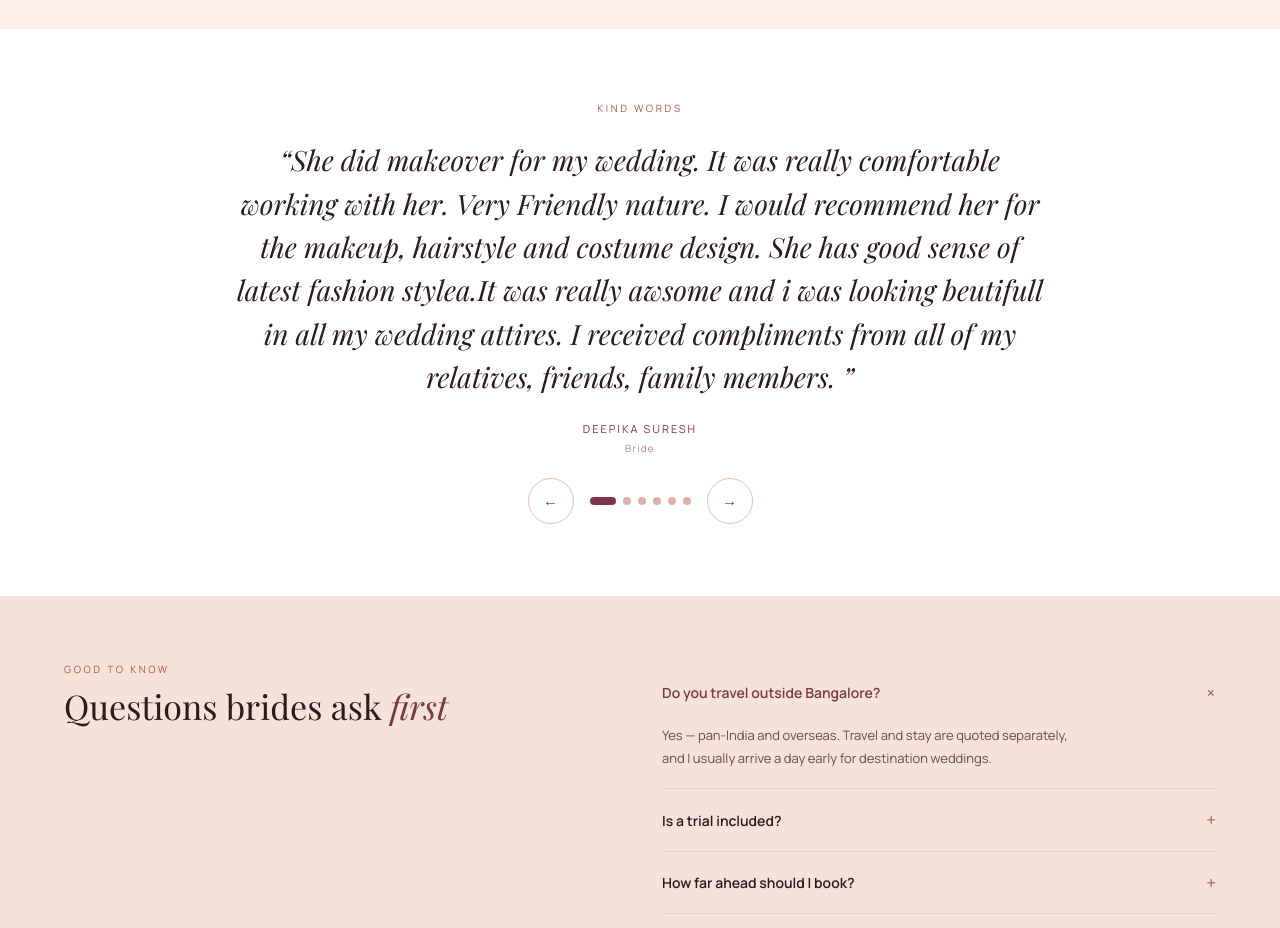
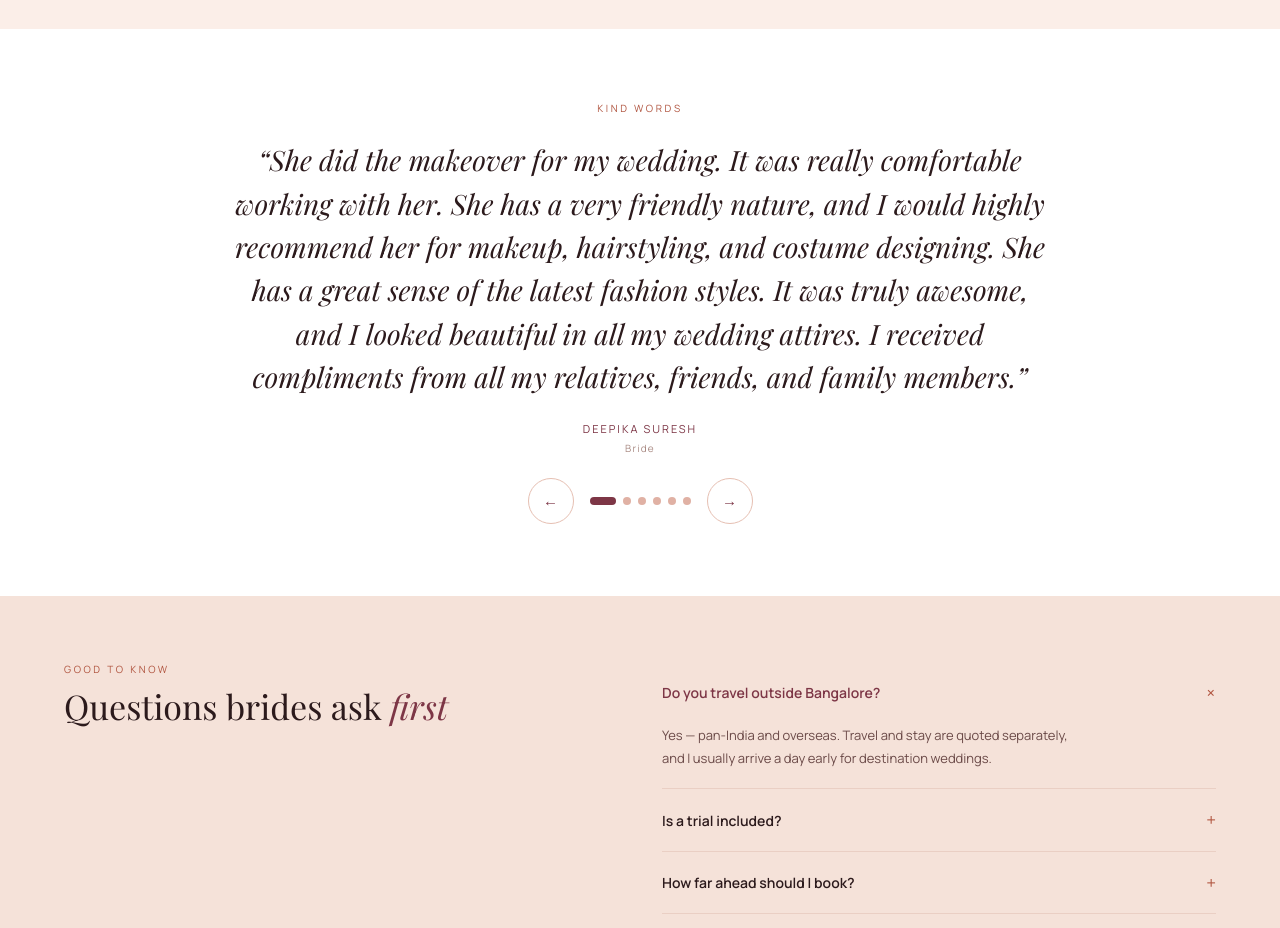
Before and after one commit to vvarthan7/nagasushmitha-mua-design, a React (Vite) app: page / in a window 1280 px wide. Shown: the part 4360-5288 px from the top of the page. Built offline with nearby package versions, Linux system fonts and the light colour scheme.

Commit message:
fix: testimonials

```diff
--- a/src/data.ts
+++ b/src/data.ts
@@ -238,19 +238,19 @@ export const faqs: FaqItem[] = [
 export const testimonials: Testimonial[] = [
   {
     testimonial:
-      "She did makeover for my wedding. It was really comfortable working with her. Very Friendly nature. I would recommend her for the makeup, hairstyle and costume design. She has good sense of latest fashion stylea.It was really awsome and i was looking beutifull in all my wedding attires. I received compliments from all of my relatives, friends, family members. ",
+      "She did the makeover for my wedding. It was really comfortable working with her. She has a very friendly nature, and I would highly recommend her for makeup, hairstyling, and costume designing. She has a great sense of the latest fashion styles. It was truly awesome, and I looked beautiful in all my wedding attires. I received compliments from all my relatives, friends, and family members.",
     name: "Deepika Suresh",
     meta: "Bride",
   },
   {
     testimonial:
-      "*A wonderful MUA* I had got make up done by sushmitha for the first time for my baby shower. The attention to small detailing that she gave was very impressive and I was super happy about how I looked at the end of the session. Very professional and understanding about how we want to look, which is very important. More power to you girl, way to go!",
+      "*A wonderful MUA*, I had my makeup done by Sushmitha for the first time for my baby shower. The attention to detail she gave was very impressive, and I was extremely happy with how I looked at the end of the session. She is very professional and understanding of how we want to look, which is very important. More power to you, girl! Way to go!",
     name: "Hema katta",
     meta: "Baby Shower",
   },
   {
     testimonial:
-      "You're an amazing artist. Truly not just the hands ... but your soul... pure magic... n obviously it showed ",
+      "You’re an amazing artist. Truly, it’s not just your hands, but your soul that creates pure magic. And obviously, it showed.",
     name: "Dr.Ranjana",
     meta: "Bride",
   },
@@ -262,7 +262,7 @@ export const testimonials: Testimonial[] = [
   },
   {
     testimonial:
-      "Today makeup was lit 🔥Like literally soooo manyyyyyyy manyyyy manyyyy compliments Thanks a Lott for such an amazing makeup for my best day",
+      "Makeup was lit! 🔥 Literally, I received so many compliments! Thank you so much for such amazing makeup on my best day.”",
     name: "Navya Vishwesh,",
     meta: "Bride",
   },
```
